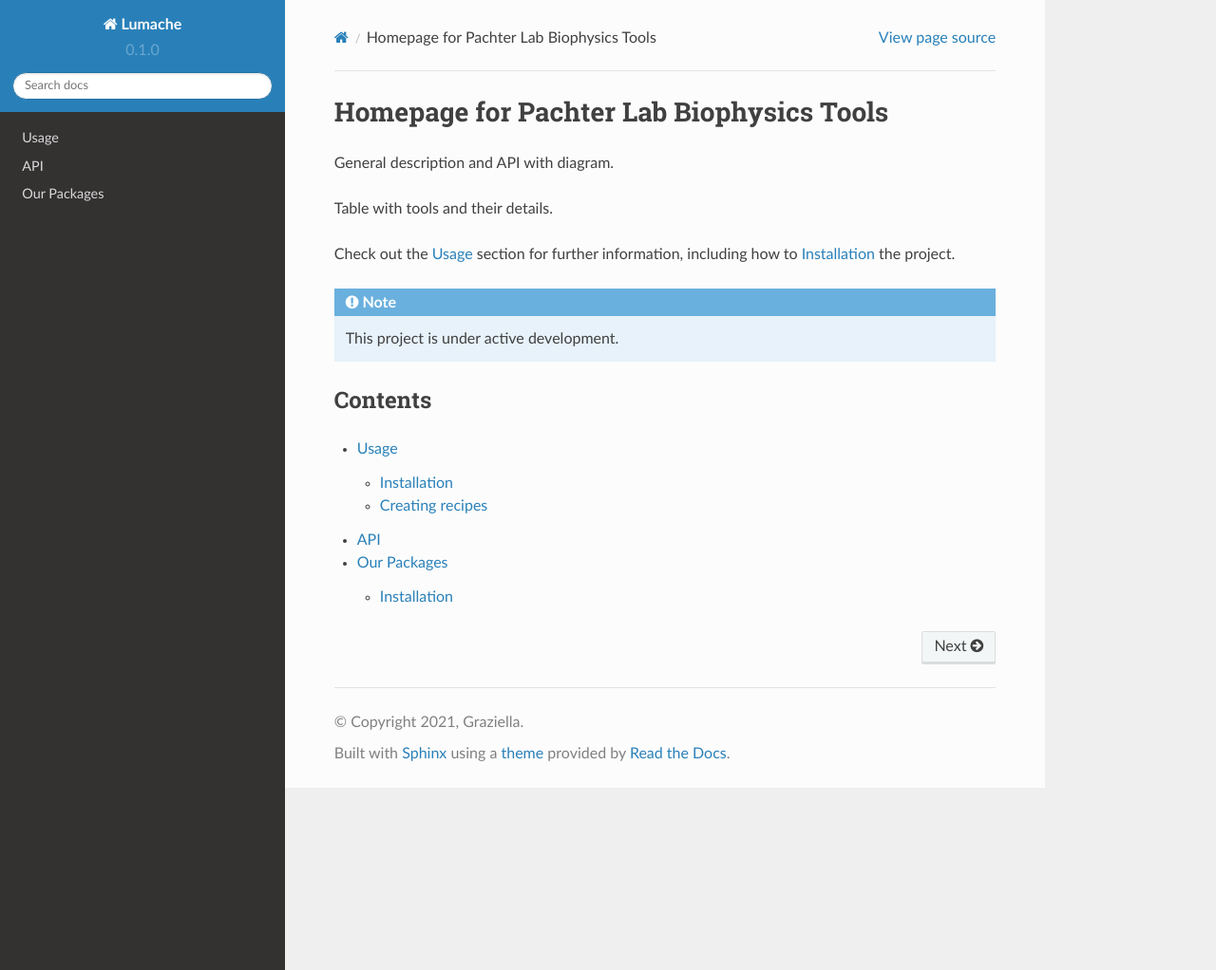
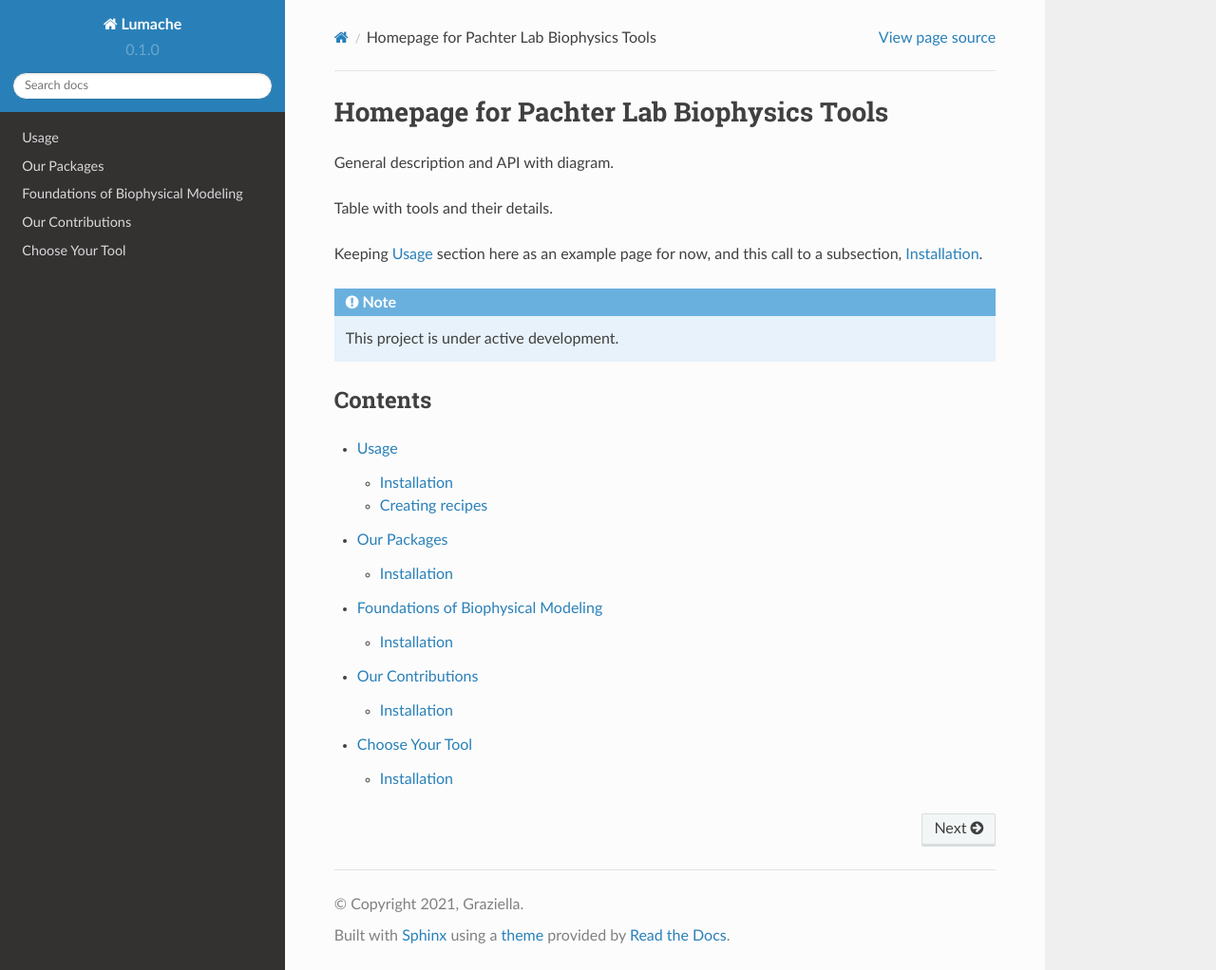
Before and after one commit to pachterlab/biophysics, a Sphinx documentation site: the page built from docs/source/index.rst, in a window 1280 px wide and 1022 px high. Shown: the whole window at 95% size. Built offline with Sphinx 7.4.7 and the Read the Docs theme 2.0.0, drawn with Linux system fonts in a browser that asks for light colours.

Commit message:
Update index.rst

```diff
--- a/docs/source/index.rst
+++ b/docs/source/index.rst
@@ -5,8 +5,8 @@ General description and API with diagram.
 
 Table with tools and their details.
 
-Check out the :doc:`usage` section for further information, including
-how to :ref:`installation` the project.
+Keeping :doc:`usage` section here as an example page for now, and this
+call to a subsection, :ref:`installation`.
 
 .. note::
 
@@ -18,5 +18,7 @@ Contents
 .. toctree::
 
    usage
-   api
    packages
+   foundations
+   contributions
+   choose
```
